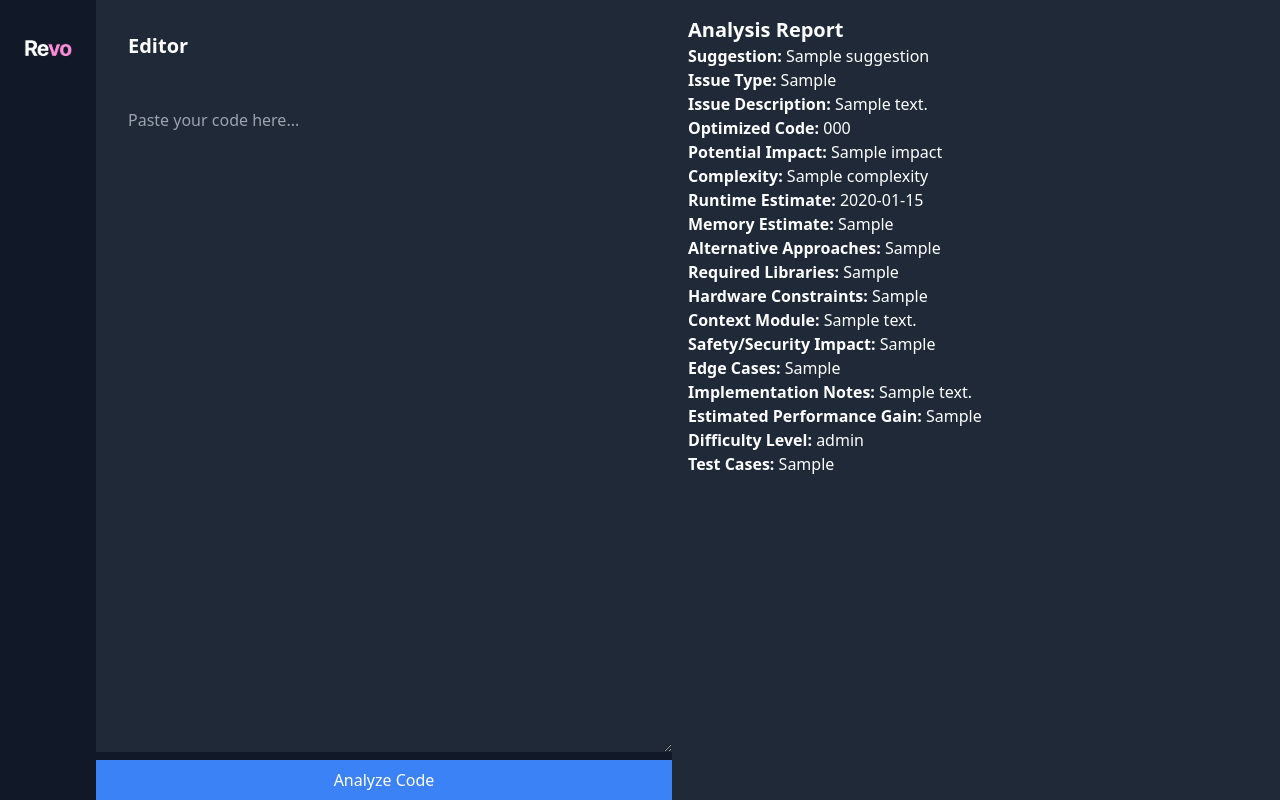
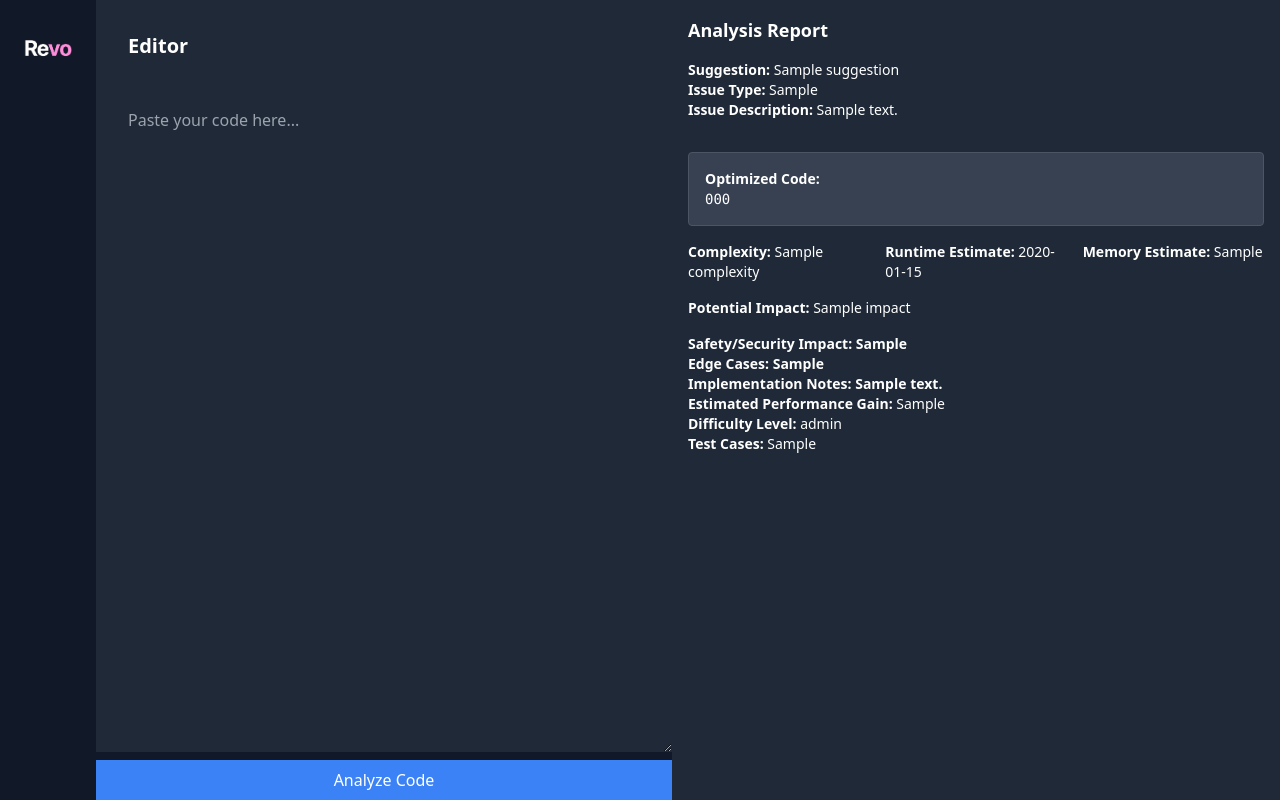
Before and after one commit to ExistCode/BolehPakai-MUMTEC-36H-Hackathon2024, a Flask app: template revo/templates/index.html in a window 1280 px wide. Run offline with Flask 3, Linux system fonts and the light colour scheme; the template is opened without the code that fills it: most values are stand-ins (such as "Sample title", 1, 10 or a date in 2020); parts of the project's set-up code (start-up, migrations or seed data) failed here and were passed over.

Commit message:
final-version-thanks-abdulla

```diff
--- a/revo/templates/index.html
+++ b/revo/templates/index.html
@@ -10,7 +10,8 @@
     <div class="flex h-screen">
         <!-- Sidebar -->
         <div class="w-1/8 bg-gray-900 p-6 flex items-start justify-center">
-            <img src="../assets/images/logo.png" class="h-12" alt="Logo">
+            <!-- Update the image source -->
+        <img src="{{ url_for('static', filename='images/logo.png') }}" class="h-12" alt="Logo">
         </div>
 
         <!-- Code Input Area -->
@@ -19,35 +20,50 @@
                 <h2 class="text-xl font-bold">Editor</h2>
             </div>
             <form method="post" class="flex-1 flex flex-col">
-                <textarea name="code_snippet" id="codeSnippetInput" class="flex-1 w-full bg-gray-800 text-white px-8 py-4 border-none" placeholder="Paste your code here..."></textarea>
+               <textarea name="code_snippet" id="codeSnippetInput" class="flex-1 w-full bg-gray-800 text-white px-8 py-4 border-none" placeholder="Paste your code here...">{{ request.form.get('code_snippet', '') }}</textarea>
                 <button type="submit" class="bg-blue-500 text-white p-2 mt-2">Analyze Code</button>
             </form>
         </div>
 
         <!-- Issues and Suggestions Area -->
-        <div class="flex-1 flex flex-col p-4 bg-gray-800">
-            {% if suggestion %}
-                <h2 class="text-xl font-bold">Analysis Report</h2>
-                <p><strong>Suggestion:</strong> {{ suggestion }}</p>
-                <p><strong>Issue Type:</strong> {{ details.issue_type }}</p>
-                <p><strong>Issue Description:</strong> {{ details.issue_description }}</p>
-                <p><strong>Optimized Code:</strong> {{ details.optimized_code }}</p>
-                <p><strong>Potential Impact:</strong> {{ details.impact }}</p>
-                <p><strong>Complexity:</strong> {{ details.complexity }}</p>
-                <p><strong>Runtime Estimate:</strong> {{ details.runtime_estimate }}</p>
-                <p><strong>Memory Estimate:</strong> {{ details.memory_estimate }}</p>
-                <p><strong>Alternative Approaches:</strong> {{ details.alternative_approaches }}</p>
-                <p><strong>Required Libraries:</strong> {{ details.required_libraries }}</p>
-                <p><strong>Hardware Constraints:</strong> {{ details.hardware_constraints }}</p>
-                <p><strong>Context Module:</strong> {{ details.context_module }}</p>
-                <p><strong>Safety/Security Impact:</strong> {{ details.safety_security_impact }}</p>
-                <p><strong>Edge Cases:</strong> {{ details.edge_cases }}</p>
-                <p><strong>Implementation Notes:</strong> {{ details.implementation_notes }}</p>
-                <p><strong>Estimated Performance Gain:</strong> {{ details.estimated_performance_gain }}</p>
-                <p><strong>Difficulty Level:</strong> {{ details.difficulty_level }}</p>
-                <p><strong>Test Cases:</strong> {{ details.test_cases }}</p>
-            {% endif %}
+       <div class="flex-1 flex flex-col p-4 bg-gray-800">
+    {% if suggestion %}
+        <h2 class="text-lg font-bold mb-4">Analysis Report</h2> <!-- Smaller heading -->
+        <p class="text-sm"><strong>Suggestion:</strong> {{ suggestion }}</p>
+
+        <!-- Group Issue Type and Description -->
+        <div class="mb-4">
+            <p class="text-sm"><strong>Issue Type:</strong> {{ details.issue_type }}</p>
+            <p class="text-sm"><strong>Issue Description:</strong> {{ details.issue_description }}</p>
         </div>
+
+        <!-- Optimized Code Section -->
+        <div class="border border-gray-600 rounded p-4 my-4 bg-gray-700">
+            <h3 class="font-semibold text-sm">Optimized Code:</h3> <!-- Smaller subheading -->
+            <pre class="whitespace-pre-wrap text-sm">{{ details.optimized_code }}</pre> <!-- Smaller code text -->
+        </div>
+
+        <!-- Group Complexity, Runtime, and Memory Estimate -->
+        <div class="grid grid-cols-1 md:grid-cols-3 gap-4 mb-4">
+            <p class="text-sm"><strong>Complexity:</strong> {{ details.complexity }}</p>
+            <p class="text-sm"><strong>Runtime Estimate:</strong> {{ details.runtime_estimate }}</p>
+            <p class="text-sm"><strong>Memory Estimate:</strong> {{ details.memory_estimate }}</p>
+        </div>
+
+        <p class="text-sm"><strong>Potential Impact:</strong> {{ details.impact }}</p>
+
+        <!-- Strong for Security Impact, Edge Cases, and Implementation Notes -->
+        <div class="mt-4">
+            <p class="text-sm"><strong>Safety/Security Impact:</strong> <span class="font-bold">{{ details.safety_security_impact }}</span></p>
+            <p class="text-sm"><strong>Edge Cases:</strong> <span class="font-bold">{{ details.edge_cases }}</span></p>
+            <p class="text-sm"><strong>Implementation Notes:</strong> <span class="font-bold">{{ details.implementation_notes }}</span></p>
+        </div>
+
+        <p class="text-sm"><strong>Estimated Performance Gain:</strong> {{ details.estimated_performance_gain }}</p>
+        <p class="text-sm"><strong>Difficulty Level:</strong> {{ details.difficulty_level }}</p>
+        <p class="text-sm"><strong>Test Cases:</strong> {{ details.test_cases }}</p>
+    {% endif %}
+</div>
     </div>
 </body>
 </html>
```
Also changed, not shown: revo/index.html (added, +23 -0 lines), revo/app.py (renamed from revo/test.py), revo/static/images/logo.png (added).
